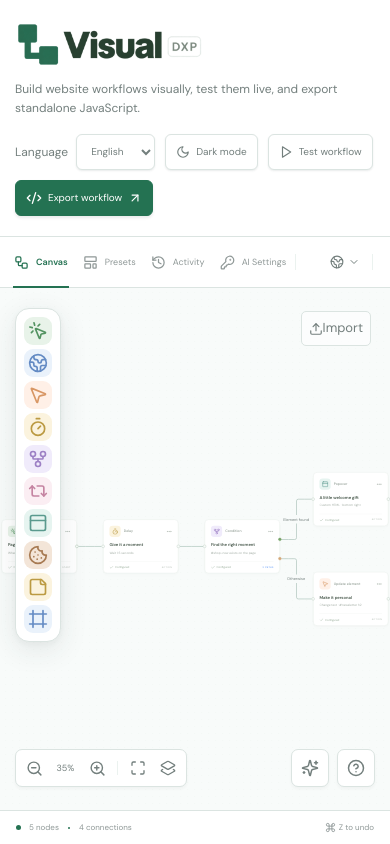
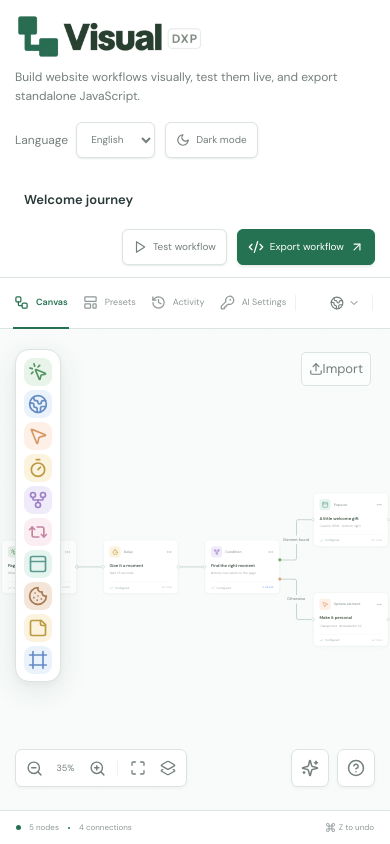
Before and after one commit to dani-beltran/visual-dxp, a Next.js app: page / in a window 390 px wide. Built offline with nearby package versions, Linux system fonts and the light colour scheme.

Commit message:
fix: better app ui

```diff
--- a/src/app.tsx
+++ b/src/app.tsx
@@ -280,6 +280,22 @@ export function App({
                 {theme === 'dark' ? <Sun size={14} /> : <Moon size={14} />}
                 {theme === 'dark' ? copy.lightMode : copy.darkMode}
               </button>
+            </div>
+          </div>
+        </header>
+        <section className="dxp-workflow-bar" aria-label={copy.workflowActions}>
+          <input
+            className="dxp-workflow-name"
+            aria-label={copy.workflowName}
+            title={copy.workflowName}
+            value={workflow.name}
+            onChange={(event) => builder?.renameWorkflow(event.target.value)}
+            onBlur={() => builder?.flushActivity()}
+            onKeyDown={(event) => {
+              if (event.key === 'Enter') event.currentTarget.blur();
+            }}
+          />
+          <div className="dxp-workflow-actions">
             <button
               type="button"
               className="dxp-button"
@@ -293,8 +309,7 @@ export function App({
               <Code2 size={16} /> {copy.exportWorkflow} <ArrowUpRight size={14} />
             </button>
           </div>
-          </div>
-        </header>
+        </section>
         <VisualDXPBuilder
           {...builderProps}
           i18n={builderI18n}
--- a/src/app/locales/appMessages.ts
+++ b/src/app/locales/appMessages.ts
@@ -9,6 +9,8 @@ export const appMessages = {
     switchToLight: 'Switch to light mode',
     switchToDark: 'Switch to dark mode',
     testWorkflow: 'Test workflow',
+    workflowActions: 'Workflow actions',
+    workflowName: 'Workflow name',
     exportWorkflow: 'Export workflow',
     activityError: 'The activity could not be saved.',
     resolveIssues: '// Resolve the workflow issues below before exporting.',
@@ -37,6 +39,8 @@ export const appMessages = {
     switchToLight: 'Cambiar al modo claro',
     switchToDark: 'Cambiar al modo oscuro',
     testWorkflow: 'Probar flujo de trabajo',
+    workflowActions: 'Acciones del flujo de trabajo',
+    workflowName: 'Nombre del flujo de trabajo',
     exportWorkflow: 'Exportar flujo de trabajo',
     activityError: 'No se ha podido guardar la actividad.',
     resolveIssues: '// Resuelve los problemas del flujo de trabajo antes de exportar.',
--- a/src/styles/app.css
+++ b/src/styles/app.css
@@ -17,7 +17,7 @@
 .dxp-header {
   flex-shrink: 0;
   background: var(--dxp-surface);
-  padding: 24px 29px;
+  padding: 8px 29px;
 }
 .dxp-heading {
   display: flex;
@@ -41,7 +41,7 @@
 }
 .dxp-heading p {
   max-width: 560px;
-  margin-top: 10px;
+  margin-top: 6px;
   font-size: 12px;
   line-height: 1.6;
   color: var(--dxp-muted);
@@ -60,6 +60,46 @@
   gap: 8px;
   color: var(--dxp-muted);
   font-size: 12px;
+}
+.dxp-workflow-bar {
+  display: flex;
+  flex-shrink: 0;
+  align-items: center;
+  justify-content: space-between;
+  gap: 16px;
+  min-height: 56px;
+  padding: 9px 29px;
+  background: var(--dxp-surface);
+}
+.dxp-workflow-name {
+  flex: 1;
+  min-width: 0;
+  width: 100%;
+  margin: 0;
+  padding: 8px;
+  border: 1px solid transparent;
+  border-radius: 6px;
+  background: transparent;
+  color: var(--dxp-text);
+  overflow: hidden;
+  text-overflow: ellipsis;
+  white-space: nowrap;
+  font-size: 13px;
+  font-weight: 600;
+}
+.dxp-workflow-name:hover {
+  border-color: var(--dxp-line);
+}
+.dxp-workflow-name:focus {
+  border-color: var(--dxp-focus);
+  background: var(--dxp-canvas);
+}
+.dxp-workflow-actions {
+  display: flex;
+  flex-shrink: 0;
+  flex-wrap: wrap;
+  align-items: center;
+  gap: 10px;
 }
 .dxp-export-modal {
   width: 830px;
@@ -114,7 +154,10 @@
 }
 @media (max-width: 1150px) {
   .dxp-header {
-    padding: 22px;
+    padding: 14px 22px;
+  }
+  .dxp-workflow-bar {
+    padding-inline: 22px;
   }
 }
 @media (max-width: 800px) {
@@ -122,11 +165,25 @@
     min-height: 600px;
   }
   .dxp-header {
-    padding: 20px 15px;
+    padding: 12px 15px;
   }
   .dxp-heading {
     flex-direction: column;
     align-items: flex-start;
     gap: 16px;
   }
+  .dxp-workflow-bar {
+    padding-inline: 15px;
+  }
 }
+@media (max-width: 600px) {
+  .dxp-workflow-bar {
+    flex-direction: column;
+    align-items: stretch;
+    gap: 10px;
+    padding-block: 12px;
+  }
+  .dxp-workflow-actions {
+    justify-content: flex-end;
+  }
+}
```
Lines whose indentation alone changed are shown as unchanged.
